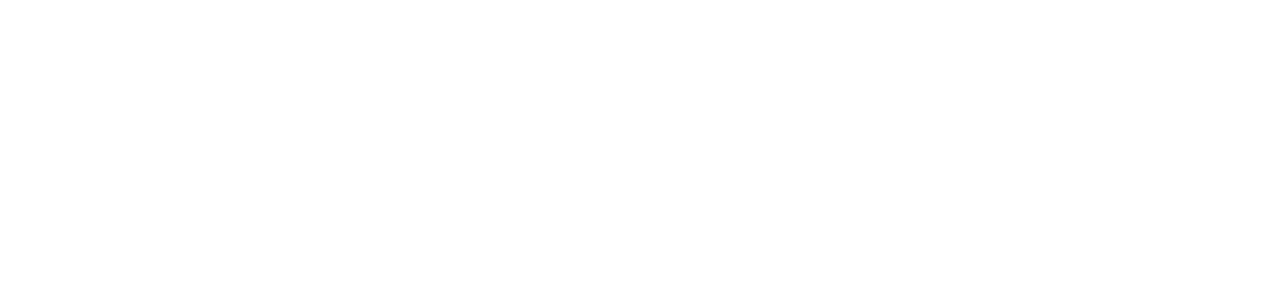
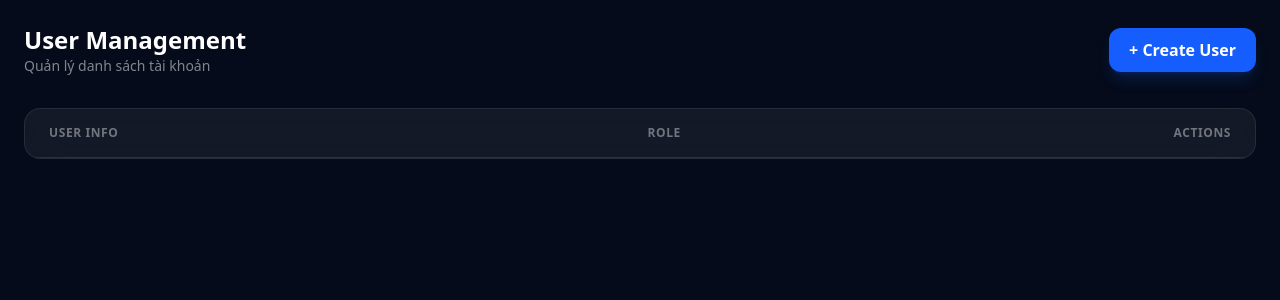
Before and after one commit to Trungntse173505/Nhom5_Topic4_FE, a React (Vite) app: page /admin/users in a window 1280 px wide. Before the commit this address had no page. Shown: the top 300 px of the page. Built offline with nearby package versions, Linux system fonts and the light colour scheme.

Commit message:
UserList

```diff
--- a/src/App.jsx
+++ b/src/App.jsx
@@ -2,7 +2,7 @@
 import { Route, Routes } from 'react-router-dom'
 import Login from './components/pages/Auth/Login'
 import AdminDashboard from './components/pages/Admin/Dashboard'
-
+import UserList from './components/pages/Admin/UserList'
 
 function App() {
   return (
@@ -10,6 +10,7 @@
       <Route path="/login" element={<Login />} />
       <Route path="/" element={<Login />} />
       <Route path="/admin" element={<AdminDashboard />} />
+      <Route path="/admin/users" element={<UserList />} />
     </Routes>
   )
 }
--- /dev/null
+++ b/src/components/pages/Admin/UserList.jsx
@@ -0,0 +1,67 @@
+import React from 'react';
+
+export default function UserList() {
+    const users = [];
+
+    return (
+
+        <div className="p-6 min-h-screen bg-[#050B1A] text-white">
+
+            {/* Header */}
+            <div className="flex justify-between items-center mb-8">
+                <div>
+                    <h1 className="text-2xl font-bold">User Management</h1>
+                    <p className="text-sm text-white/50">Quản lý danh sách tài khoản</p>
+                </div>
+                <button className="bg-blue-600 hover:bg-blue-500 text-white px-5 py-2.5 rounded-xl font-semibold shadow-lg shadow-blue-600/20">
+                    + Create User
+                </button>
+            </div>
+
+            {/* Table Area */}
+            <div className="rounded-2xl border border-white/10 bg-white/[0.04] backdrop-blur-xl overflow-hidden">
+                <table className="w-full text-left border-collapse">
+                    <thead>
+                        <tr className="bg-white/[0.02] border-b border-white/10 text-white/40">
+                            <th className="px-6 py-4 text-xs font-semibold uppercase tracking-wider">User Info</th>
+                            <th className="px-6 py-4 text-xs font-semibold uppercase tracking-wider text-center">Role</th>
+                            <th className="px-6 py-4 text-xs font-semibold uppercase tracking-wider text-right">Actions</th>
+                        </tr>
+                    </thead>
+                    <tbody className="divide-y divide-white/5">
+                        {users.map((user) => (
+                            <tr key={user.id} className="hover:bg-white/[0.02] transition-colors">
+                                <td className="px-6 py-4">
+                                    <div className="flex items-center gap-4">
+                                        {/* Avatar */}
+                                        <div className="h-10 w-10 rounded-full bg-blue-600/20 flex items-center justify-center text-blue-400 font-bold">
+                                            {user.name.charAt(0)}
+                                        </div>
+
+                                        <div>
+                                            <div className="text-sm font-bold text-white mb-0.5">{user.name}</div>
+                                            <div className="text-xs text-white/40">{user.email}</div>
+                                        </div>
+                                    </div>
+                                </td>
+                                <td className="px-6 py-4 text-center">
+                                    <span className={`px-3 py-1 rounded-lg text-[10px] font-bold border ${user.role === 'ADMIN' ? 'bg-purple-500/10 text-purple-400 border-purple-500/20' :
+                                        user.role === 'MANAGER' ? 'bg-amber-500/10 text-amber-400 border-amber-500/20' :
+                                            'bg-blue-500/10 text-blue-400 border-blue-500/20'
+                                        }`}>
+                                        {user.role}
+                                    </span>
+                                </td>
+                                <td className="px-6 py-4 text-right">
+                                    <button className="text-rose-400 hover:text-rose-300 text-sm font-medium transition-colors">
+                                        Delete
+                                    </button>
+                                </td>
+                            </tr>
+                        ))}
+                    </tbody>
+                </table>
+            </div>
+        </div>
+    );
+}
```
Also changed, not shown: src/ultils/constants.js (added).
